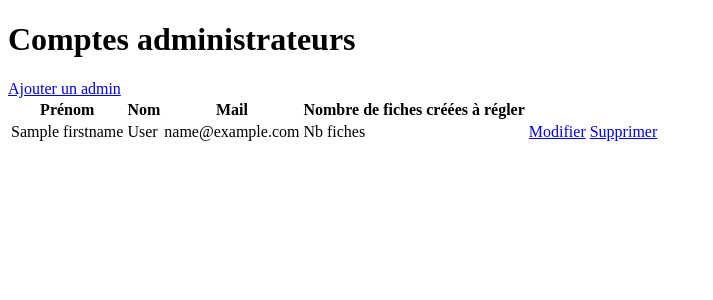
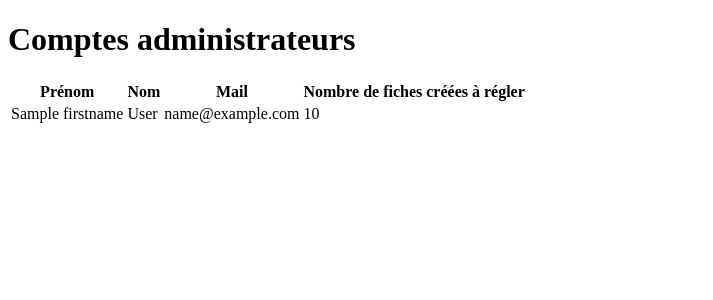
Before and after one commit to Let-Nathan/2022-Afternoon, a Symfony app: template templates/Admin/accountAdmin.html.twig in a window 1280 px wide. Shown: the part 132-432 px from the top of the page, without its empty margins (0-713 px from the left). Run offline with Twig, Linux system fonts and the light colour scheme; the template is opened without the code that fills it: most values are stand-ins (such as "Sample title", 1, 10 or a date in 2020); some libraries are stand-ins or nearby versions.

Commit message:
modif admin / merge everything

```diff
--- a/templates/Admin/accountAdmin.html.twig
+++ b/templates/Admin/accountAdmin.html.twig
@@ -4,33 +4,43 @@
 
 {% block content %}
         <div class="mb-4">
+            {%  if is_granted('ROLE_SUPER_ADMIN') %}
             <a class="btn btn-afternoon btn-outline-light link-white" href="{{ path('admin_new') }}">Ajouter un admin</a>
+            {% endif %}
         </div>
 
         <table class="table table-bordered table-striped">
             <thead>
-                <tr>
+                <tr class="text-center">
                     <th>Prénom</th>
                     <th>Nom</th>
                     <th>Mail</th>
                     <th>Nombre de fiches créées à régler</th>
-                    <th></th>
+                    {%  if is_granted('ROLE_SUPER_ADMIN') %}
+                    <th>Action</th>
+                    {% endif %}
                 </tr>
             </thead>
             <tbody>
             {%  for admin in admins %}
-                <tr>
-                    <td>{{ admin.firstname }}</td>
-                    <td>{{ admin.lastname }}</td>
-                    <td>{{ admin.email }}</td>
-                    <td>Nb fiches</td>
+                <tr class="text-center">
+                <td>{{ admin.firstname }}</td>
+                <td>{{ admin.lastname }}</td>
+                <td>{{ admin.email }}</td>
+                <td>
+                    {{ admin.candidates|length }}
+                </td>
+                {%  if is_granted('ROLE_SUPER_ADMIN') %}
                     <td>
                         <a class="btn btn-secondary btn-sm" href="{{ path('edit_admin', {id: admin.id}) }}">Modifier</a>
                         <a class="btn btn-danger btn-sm" data-confirm href="{{ path('account_admin_delete', {id: admin.id}) }}">Supprimer</a>
                     </td>
+                {% endif %}
+
                 </tr>
             {%  endfor %}
 
             </tbody>
+
         </table>
 {% endblock %}
--- a/templates/Candidate/_delete_form.html.twig
+++ b/templates/Candidate/_delete_form.html.twig
@@ -1,4 +1,4 @@
 <form method="post" action="{{ path('candidate_delete', {'id': candidate.id}) }}" onsubmit="return confirm('Etes vous sûr de vouloir supprimer cette fiche candidat ?');">
     <input type="hidden" name="_token" value="{{ csrf_token('delete' ~ candidate.id) }}">
-    <button class="btn btn-outline-danger text-dark">Supprimer</button>
+    <button class="btn btn-outline-danger border-light text-dark">Supprimer</button>
 </form>
```
